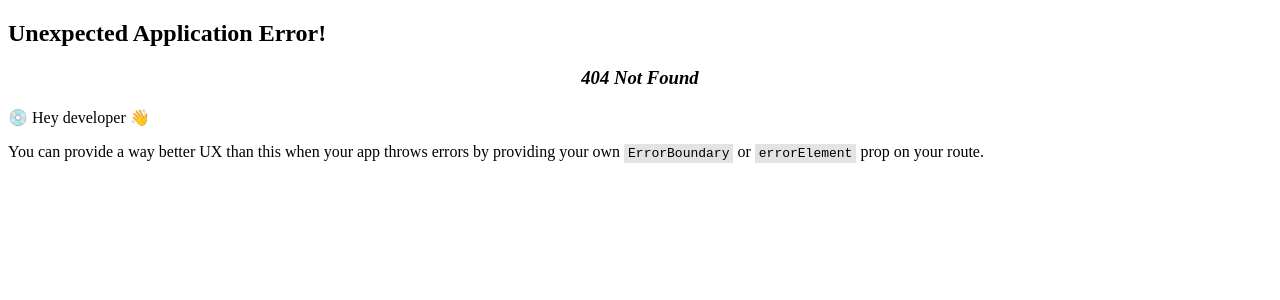
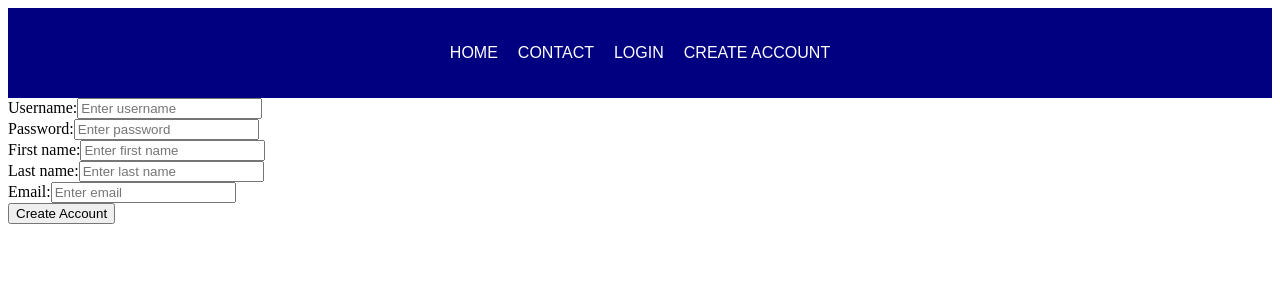
Before and after one commit to cdurber90/crowdfunding_front_end, a React (Vite) app: page /signup in a window 1280 px wide. Before the commit this address had no page. Shown: the top 300 px of the page. Built offline with nearby package versions, Linux system fonts and the light colour scheme.

Commit message:
create account page

```diff
--- /dev/null
+++ b/src/api/post-account.js
@@ -0,0 +1,37 @@
+async function postAccount(username, password, firstname, lastname, email) {
+    const url = `${import.meta.env.VITE_API_URL}/users/`;
+    console.log(JSON.stringify({
+        "username": username,
+        "password": password,
+        "firstname": firstname,
+        "lastname": lastname,
+        "email": email,
+    }));
+    const response = await fetch(url, {
+        method: "POST",
+        headers: {
+            "Content-Type": "application/json",
+        },
+        body: JSON.stringify({
+            "username": username,
+            "password": password,
+            "firstname": firstname,
+            "lastname": lastname,
+            "email": email,
+        }),
+    });
+
+    if (!response.ok) {
+        const fallbackError = `Error trying to create a new account`;
+
+        const data = await response.json().catch(() => {
+            throw new Error(fallbackError);
+        });
+
+        const errorMessage = data?.detail ?? fallbackError;
+        throw new Error(errorMessage);
+    }
+    return await response.json();
+}
+
+export default postAccount;
--- a/src/components/NavBar.jsx
+++ b/src/components/NavBar.jsx
@@ -24,6 +24,7 @@ function NavBar() {
                              ) : (
                             <li><Link to="/login">LOGIN</Link></li>
                          )}
+                    <li><Link to="/signup">CREATE ACCOUNT</Link></li>
 
                 </ul>
 
--- /dev/null
+++ b/src/components/SignUpForm.jsx
@@ -0,0 +1,105 @@
+import { useState } from "react"
+import { useNavigate } from "react-router-dom"
+
+import { useAuth } from "../hooks/use-auth";
+import postAccount from "../api/post-account";
+
+
+function SignUpForm() {
+    const navigate = useNavigate();
+    const {auth, setAuth} = useAuth();
+
+    const [userDetails, setUserDetails] = useState({
+        username: "",
+        password: "",
+        firstname: "",
+        lastname: "",
+        email: "",
+    });
+
+    const handleChange = (event) => {
+        const { id, value } = event.target;
+        setUserDetails((prevUserDetails) => ({
+            ...prevUserDetails,
+            [id]: value,
+        }));
+    };
+
+    const handleSubmit = (event) => {
+        event.preventDefault();
+        if (userDetails.username) {
+            postAccount(
+                userDetails.username,
+                userDetails.password,
+                userDetails.firstname,
+                userDetails.lastname,
+                userDetails.email
+            ).then((response) => {
+                window.localStorage.setItem("token", response.token);
+                setAuth({
+                    token: response.token,
+                });
+                navigate("/login");
+            });
+        }
+    };
+
+
+
+    return (
+        <form>
+            <div>
+                <label htmlFor="username">Username:</label>
+                <input
+                    type="text"
+                    id="username"
+                    placeholder="Enter username"
+                    onChange={handleChange}
+                />
+            </div>
+            <div>
+                <label htmlFor="password">Password:</label>
+                <input
+                    type="password"
+                    id="password"
+                    placeholder="Enter password"
+                    onChange={handleChange}
+                />
+            </div>
+            <div>
+                <label htmlFor="firstname">First name:</label>
+                <input
+                    type="text"
+                    id="firstname"
+                    placeholder="Enter first name"
+                    onChange={handleChange}
+                />
+            </div>
+            <div>
+                <label htmlFor="lastname">Last name:</label>
+                <input
+                    type="text"
+                    id="lastname"
+                    placeholder="Enter last name"
+                    onChange={handleChange}
+                />
+            </div>
+            <div>
+                <label htmlFor="email">Email:</label>
+                <input
+                    type="text"
+                    id="email"
+                    placeholder="Enter email"
+                    onChange={handleChange}
+                />
+            </div>
+            <button type="submit" onClick={handleSubmit}>
+                Create Account
+            </button>
+        </form>
+    );
+
+
+};
+
+export default SignUpForm
--- a/src/main.jsx
+++ b/src/main.jsx
@@ -5,6 +5,7 @@ import { createBrowserRouter, RouterProvider } from "react-router-dom";
 import HomePage from './pages/HomePage';
 import ProjectPage from './pages/ProjectPage';
 import LoginPage from "./pages/LoginPage";
+import SignUpPage from "./pages/SignUpPage.jsx";
 
 import NavBar from './components/NavBar';
   import { AuthProvider } from "./components/AuthProvider.jsx";
@@ -17,6 +18,7 @@ const router = createBrowserRouter([
       { path: "/", element: <HomePage /> },
       { path: "/project/:id", element: <ProjectPage /> },
       { path: "/login", element: <LoginPage /> },
+      { path: "/signup", element: <SignUpPage />}
     ],
   },
 ]);
--- /dev/null
+++ b/src/pages/SignUpPage.jsx
@@ -0,0 +1,9 @@
+import SignUpForm from "../components/SignUpForm"
+
+function SignUpPage() {
+    return <SignUpForm />
+
+
+};
+
+export default SignUpPage
```
